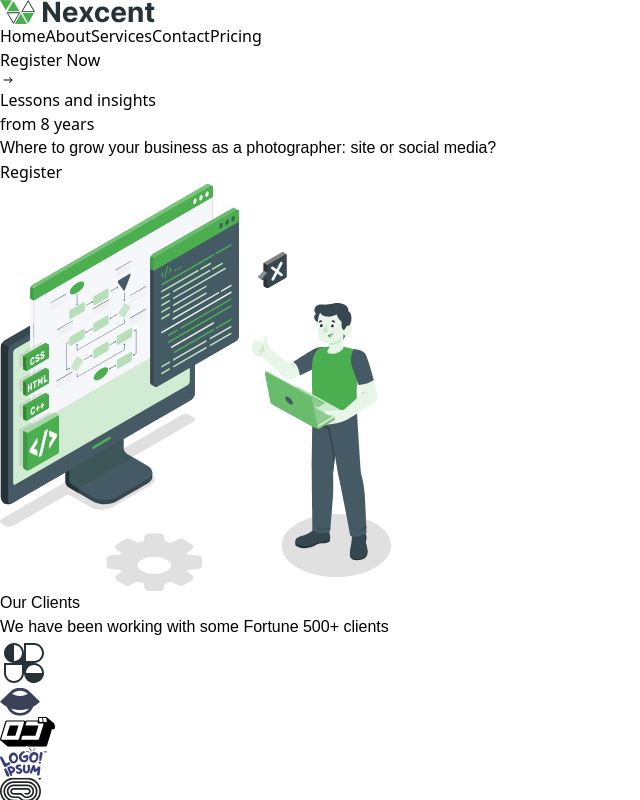
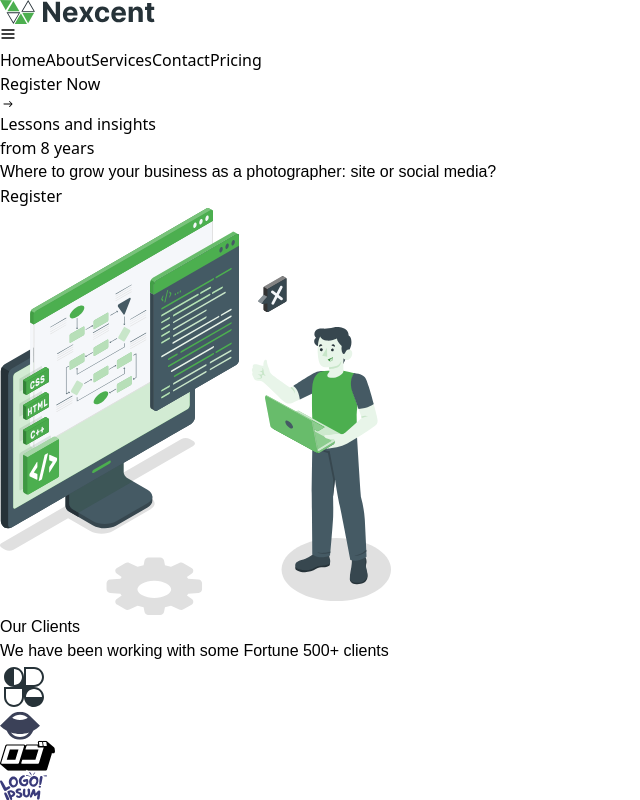
Before and after one commit to talha-fullstackdev/bytewise-project, a React (Vite) app: page / in a window 1280 px wide. Shown: the top 800 px of the page, without its empty margins (0-640 px from the left). Built offline with nearby package versions, Linux system fonts and the light colour scheme.

Commit message:
added basic toggle button

```diff
--- a/src/components/header/Header.jsx
+++ b/src/components/header/Header.jsx
@@ -1,19 +1,60 @@
+// import React from "react";
+// import Logo from "./Logo";
+// import Navbar from "./Navbar";
+// import { FiMenu, FiX } from "react-icons/fi";
+// import { useState } from "react";
+// import { IoIosArrowRoundForward } from "react-icons/io";
+// const Header = () => {
+//   const [isOpen, setIsOpen] = useState(false);
+//   return (
+//     <header className=" bg-gray-100 pb-6 flex flex-col items-center gap-2 pt-4 md:p-6  md:flex-row md:justify-evenly  ">
+//       <Logo />
+
+//       <div className={`flex flex-col md:flex-row`}>
+//       <Navbar />
+//       <button className="bg-[#45d449] ml-2 hover:bg-[#4be751] flex items-center gap-2 px-4 py-2 text-sm md:text-[14px] md:px-6 whitespace-nowrap rounded-md text-white  mt-2 md:mt-0">
+//         Register Now
+//         <IoIosArrowRoundForward className="text-lg" />
+//       </button>
+//       <button
+//         className="md:hidden text-2xl absolute right-6 top-5 focus:outline-none"
+//         onClick={() => setIsOpen(!isOpen)}
+//       >
+//         {isOpen ? <FiX /> : <FiMenu />}
+//       </button>
+//       </div>
+//     </header>
+//   );
+// };
+
+// export default Header;
 import React, { useState } from "react";
 import Logo from "./Logo";
 import Navbar from "./Navbar";
+import { FiMenu, FiX } from "react-icons/fi";
 import { IoIosArrowRoundForward } from "react-icons/io";
+
 const Header = () => {
+  const [isOpen, setIsOpen] = useState(false);
+
   return (
-    <header className=" bg-gray-100 pb-6 flex flex-col items-center gap-2 pt-4 md:p-6  md:flex-row md:justify-around  ">
+    <header className="bg-gray-100 pb-6 flex flex-col items-start md:items-center ml-4 gap-2 pt-4 md:p-6 md:flex-row md:justify-evenly relative">
       <Logo />
-
-      <>
-      <Navbar />
-      <button className="bg-[#45d449] hover:bg-[#4be751] flex items-center gap-2 px-4 py-2 text-sm md:text-[14px] md:px-6 whitespace-nowrap rounded-md text-white  mt-2 md:mt-0">
-        Register Now
-        <IoIosArrowRoundForward className="text-lg" />
+      {/* Toggle Button for Mobile */}
+      <button
+        className="md:hidden text-2xl absolute right-6 top-5 focus:outline-none"
+        onClick={() => setIsOpen(!isOpen)}
+      >
+        {isOpen ? <FiX /> : <FiMenu />}
       </button>
-      </>
+      {/* Navbar and Register Button - Show on Medium and Larger Screens */}
+      <div className={`flex flex-col self-center  mt-2 md:mt-0 md:flex-row items-center  gap-4 ${isOpen ? "flex" : "hidden"} md:flex`}>
+        <Navbar />
+        <button className="bg-[#45d449]  hover:bg-[#4be751] flex items-center gap-2 px-4 py-2 text-sm md:text-[14px] md:px-6 whitespace-nowrap rounded-md text-white mt-2 md:mt-0">
+          Register Now
+          <IoIosArrowRoundForward className="text-lg" />
+        </button>
+      </div>
     </header>
   );
 };
--- a/src/components/header/Logo.jsx
+++ b/src/components/header/Logo.jsx
@@ -2,7 +2,7 @@ import React from 'react'
 import logo from "../../assets/Logo.svg"
 const Logo = () => {
   return (
-    <img className='' src={logo} alt="logo" />
+    <img className='md:mr-28' src={logo} alt="logo" />
   )
 }
 export default Logo
--- a/src/components/header/Navbar.jsx
+++ b/src/components/header/Navbar.jsx
@@ -1,9 +1,8 @@
 import React from 'react'
 import { Link } from 'react-router'
 const Navbar = () => {
-
   return (
-    <ul className='flex flex-col md:flex-row md:gap-6 md:mr-16 text-gray-500 font-semibold text-md  md:text-xl mt-2 md:mt-0 '>
+    <ul className='flex flex-col md:flex-row md:gap-6 md:mr-[100px] md:ml-[30px] text-gray-500 font-semibold text-md  md:text-xl mt-2 md:mt-0 '>
 
         <Link className='hover:opacity-50' to="/">Home</Link>
         <Link className='hover:opacity-50' to="/about">About</Link>
```
